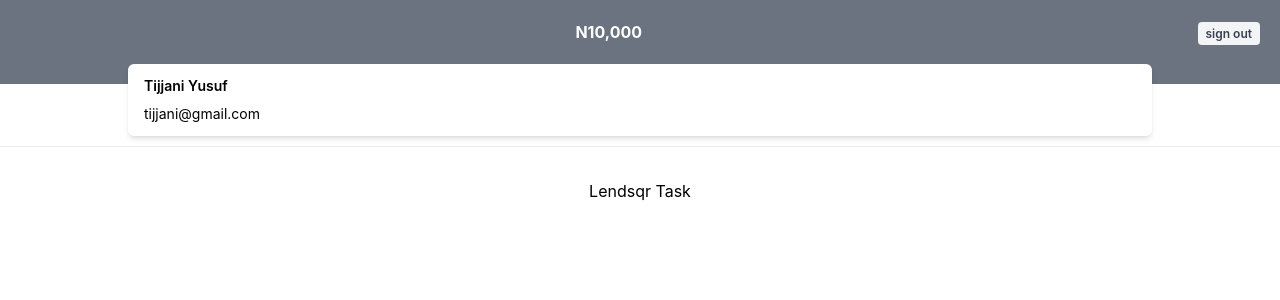
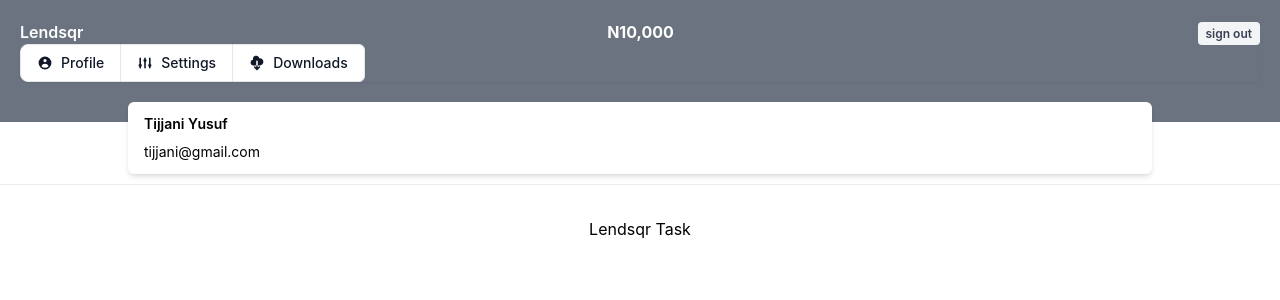
Before and after one commit to tijjvni/lendsqr, a Next.js app: page /wallet in a window 1280 px wide. Shown: the top 300 px of the page. Built offline with nearby package versions, Linux system fonts and the light colour scheme.

Commit message:
chnging wallet styles

```diff
--- a/pages/wallet.js
+++ b/pages/wallet.js
@@ -12,17 +12,39 @@
         <main className={styles.main}>
 
 
-            <div className="flex w-full bg-gray-500 p-5 pb-10 flex-row text-white">
+            <div className="flex-col w-full bg-gray-500 p-5 pb-10 flex-row text-white">
+                <div className="flex flex-row">
                     <div className="flex-initital">
-                    <i className="fa fa-home"></i>
+                        <span className="text-md font-semibold">Lendsqr</span>
                     </div>
                     <div className="flex-grow justify-center text-center">
-                    <span className="text-amber te(property) class: stringxt-md font-bold">
+                        <span className="text-md font-bold">
                             N10,000
                         </span>
                     </div>
                     <div className="flex-initial">
                         <span className="bg-gray-100 text-gray-700 font-semibold text-xs px-2 py-1 rounded">sign out</span>
+                    </div>
+                </div>
+
+                <div className="flex">
+
+                    <div className="inline-flex rounded-md shadow-sm w-full " role="group">
+                        <button type="button" className="inline-flex items-center py-2 px-4 text-sm font-medium text-gray-900 bg-white rounded-l-lg border border-gray-200 hover:bg-gray-100 hover:text-blue-700 focus:z-10 focus:ring-2 focus:ring-blue-700 focus:text-blue-700 dark:bg-gray-700 dark:border-gray-600 dark:text-white dark:hover:text-white dark:hover:bg-gray-600 dark:focus:ring-blue-500 dark:focus:text-white">
+                        <svg className="mr-2 w-4 h-4 fill-current" fill="currentColor" viewBox="0 0 20 20" xmlns="http://www.w3.org/2000/svg"><path fill-rule="evenodd" d="M18 10a8 8 0 11-16 0 8 8 0 0116 0zm-6-3a2 2 0 11-4 0 2 2 0 014 0zm-2 4a5 5 0 00-4.546 2.916A5.986 5.986 0 0010 16a5.986 5.986 0 004.546-2.084A5 5 0 0010 11z" clip-rule="evenodd"></path></svg>
+                        Profile
+                        </button>
+                        <button type="button" className="inline-flex items-center py-2 px-4 text-sm font-medium text-gray-900 bg-white border-t border-b border-gray-200 hover:bg-gray-100 hover:text-blue-700 focus:z-10 focus:ring-2 focus:ring-blue-700 focus:text-blue-700 dark:bg-gray-700 dark:border-gray-600 dark:text-white dark:hover:text-white dark:hover:bg-gray-600 dark:focus:ring-blue-500 dark:focus:text-white">
+                        <svg className="mr-2 w-4 h-4 fill-current" fill="currentColor" viewBox="0 0 20 20" xmlns="http://www.w3.org/2000/svg"><path d="M5 4a1 1 0 00-2 0v7.268a2 2 0 000 3.464V16a1 1 0 102 0v-1.268a2 2 0 000-3.464V4zM11 4a1 1 0 10-2 0v1.268a2 2 0 000 3.464V16a1 1 0 102 0V8.732a2 2 0 000-3.464V4zM16 3a1 1 0 011 1v7.268a2 2 0 010 3.464V16a1 1 0 11-2 0v-1.268a2 2 0 010-3.464V4a1 1 0 011-1z"></path></svg>
+                        Settings
+                        </button>
+                        <button type="button" className="inline-flex items-center py-2 px-4 text-sm font-medium text-gray-900 bg-white rounded-r-md border border-gray-200 hover:bg-gray-100 hover:text-blue-700 focus:z-10 focus:ring-2 focus:ring-blue-700 focus:text-blue-700 dark:bg-gray-700 dark:border-gray-600 dark:text-white dark:hover:text-white dark:hover:bg-gray-600 dark:focus:ring-blue-500 dark:focus:text-white">
+                        <svg className="mr-2 w-4 h-4 fill-current" fill="currentColor" viewBox="0 0 20 20" xmlns="http://www.w3.org/2000/svg"><path fill-rule="evenodd" d="M2 9.5A3.5 3.5 0 005.5 13H9v2.586l-1.293-1.293a1 1 0 00-1.414 1.414l3 3a1 1 0 001.414 0l3-3a1 1 0 00-1.414-1.414L11 15.586V13h2.5a4.5 4.5 0 10-.616-8.958 4.002 4.002 0 10-7.753 1.977A3.5 3.5 0 002 9.5zm9 3.5H9V8a1 1 0 012 0v5z" clip-rule="evenodd"></path></svg>
+                        Downloads
+                        </button>
+                    </div>
+
+
                 </div>
             </div>
 
--- a/styles/Wallet.module.css
+++ b/styles/Wallet.module.css
@@ -1,6 +1,5 @@
 .main {
-  padding-bottom: 5px;
-  margin-bottom: 5px;
+  padding-bottom: 10px;
 }
 
 .footer {
```
Lines whose indentation alone changed are shown as unchanged.
